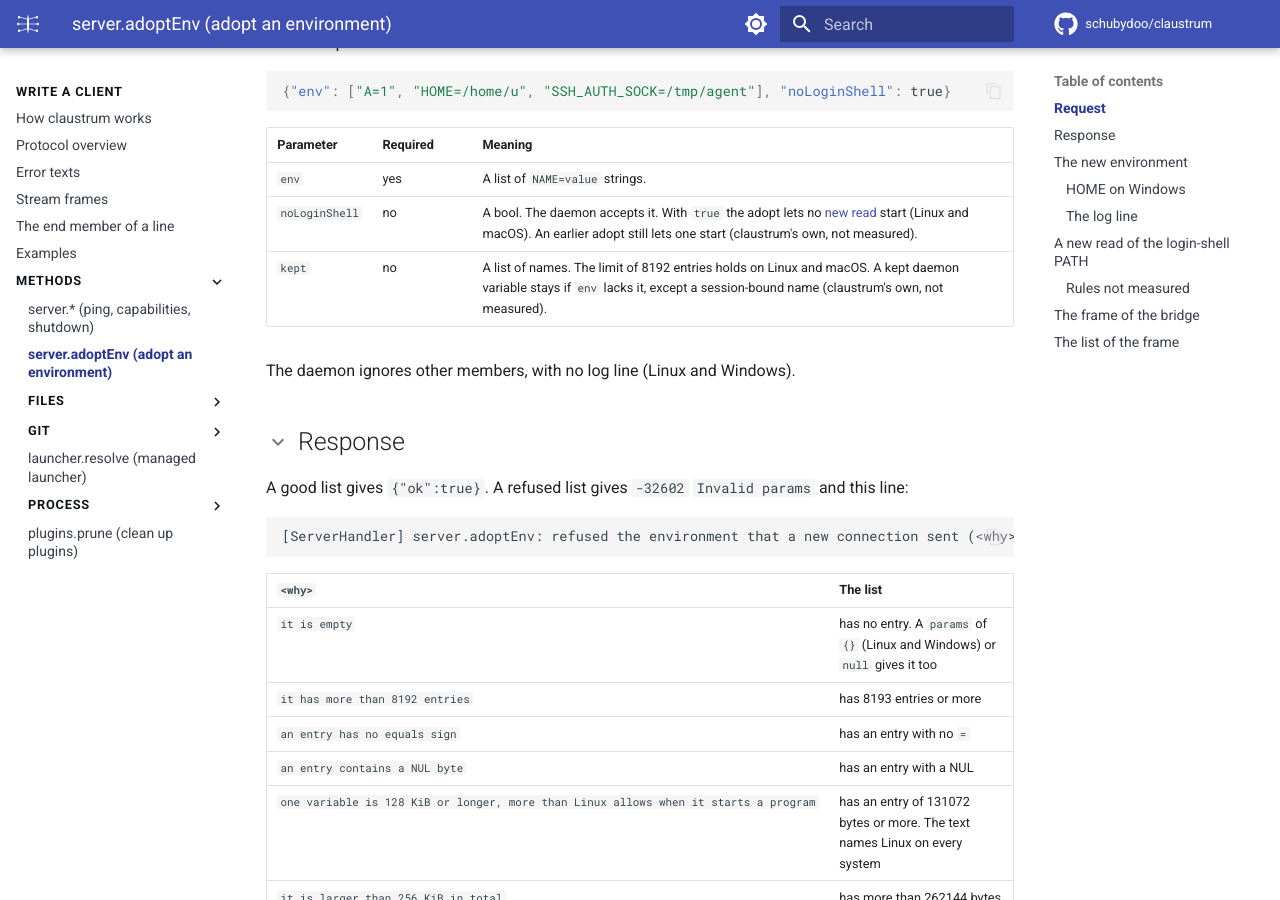
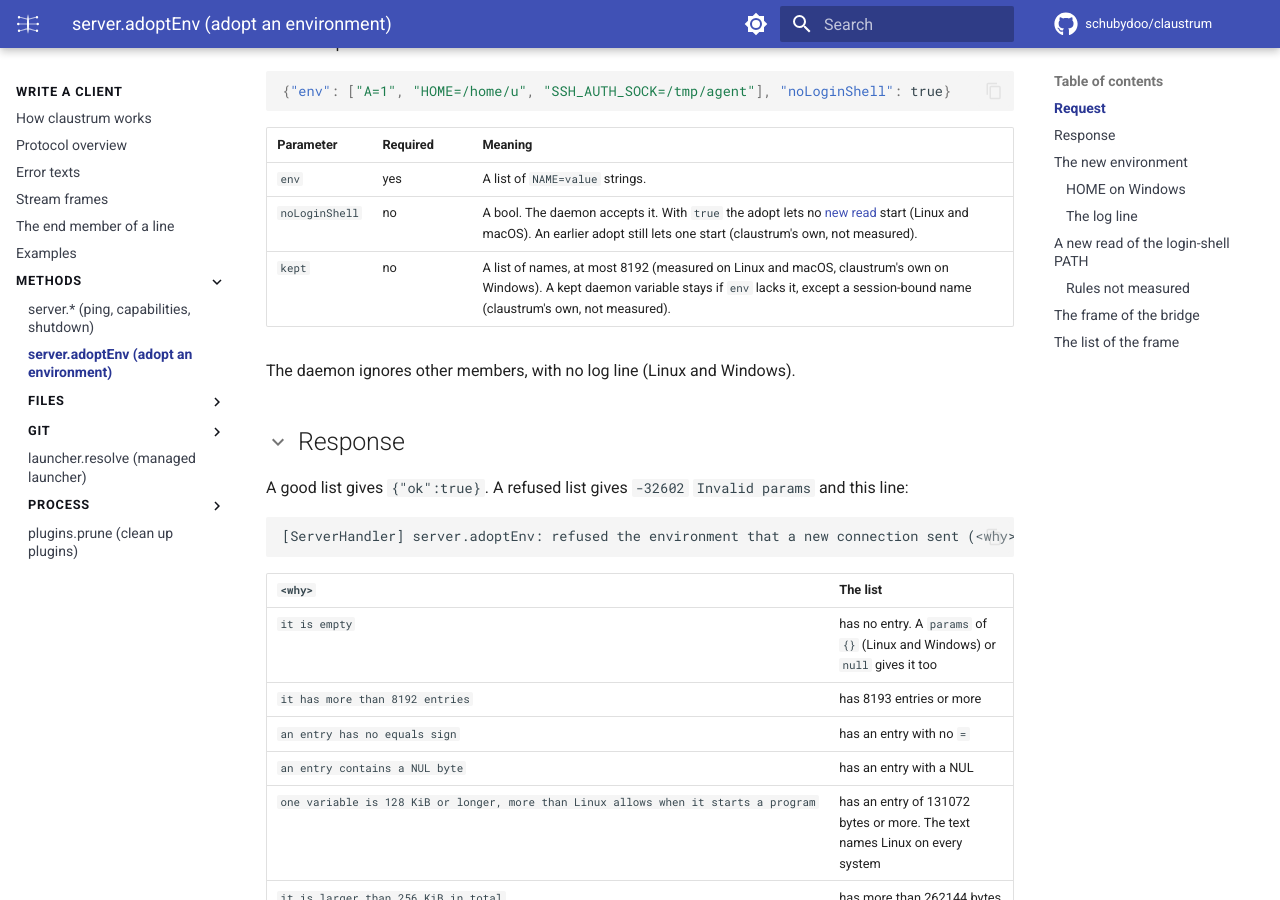
Before and after one commit to schubydoo/claustrum, an MkDocs documentation site: the page built from docs/protocol/server-adopt-env.md, in a window 1280 px wide and 900 px high, scrolled down 324 px. Built offline with MkDocs 1.6.1 and Material for MkDocs 9.7.7, drawn with Linux system fonts in a browser that asks for light colours; comment, search, counter and statistics services are not loaded; some of the changed text lies outside the part shown.

Commit message:
docs: state the kept limit on every system and the matched HOME count
The kept limit of 8192 holds on every system: it is measured on Linux and
macOS and claustrum's own on Windows. The count of a sent HOME matched
c9125eb8 in one Windows row.

Co-Authored-By: Claude Opus 5.5 <noreply@anthropic.com>

```diff
--- a/docs/protocol/server-adopt-env.md
+++ b/docs/protocol/server-adopt-env.md
@@ -12,7 +12,7 @@
 |---|---|---|
 | `env` | yes | A list of `NAME=value` strings. |
 | `noLoginShell` | no | A bool. The daemon accepts it. With `true` the adopt lets no [new read](#a-new-read-of-the-login-shell-path) start (Linux and macOS). An earlier adopt still lets one start (claustrum's own, not measured). |
-| `kept` | no | A list of names. The limit of 8192 entries holds on Linux and macOS. A kept daemon variable stays if `env` lacks it, except a session-bound name (claustrum's own, not measured). |
+| `kept` | no | A list of names, at most 8192 (measured on Linux and macOS, claustrum's own on Windows). A kept daemon variable stays if `env` lacks it, except a session-bound name (claustrum's own, not measured). |
 
 The daemon ignores other members, with no log line (Linux and Windows).
 
@@ -51,7 +51,7 @@ After a good adopt, a new child of any connection starts from the sent entries,
 
 On Windows a sent `HOME` reaches a child only if `kept` names it (c9125eb8, measured on Windows). The daemon adds no `COMSPEC`, `PATHEXT` or `PROMPT`. These rules are claustrum's own, not measured:
 
-- The log line counts a sent `HOME`.
+- The log line counts a sent `HOME`. Its count matched `c9125eb8` in one Windows row.
 - A kept `HOME` with no sent `HOME` takes the daemon value.
 
 ### The log line
```
Also changed, not shown: 1 other file.
